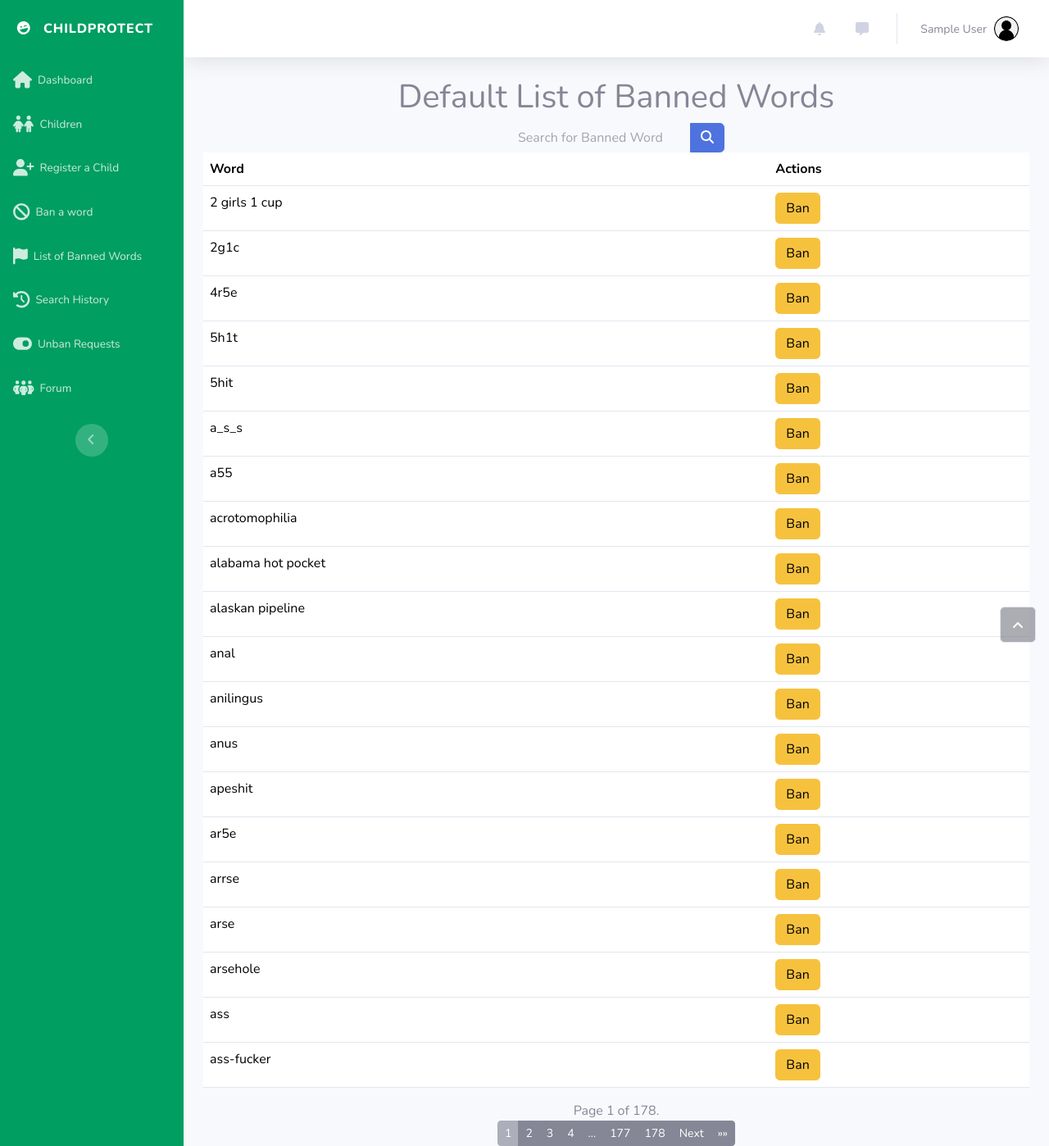
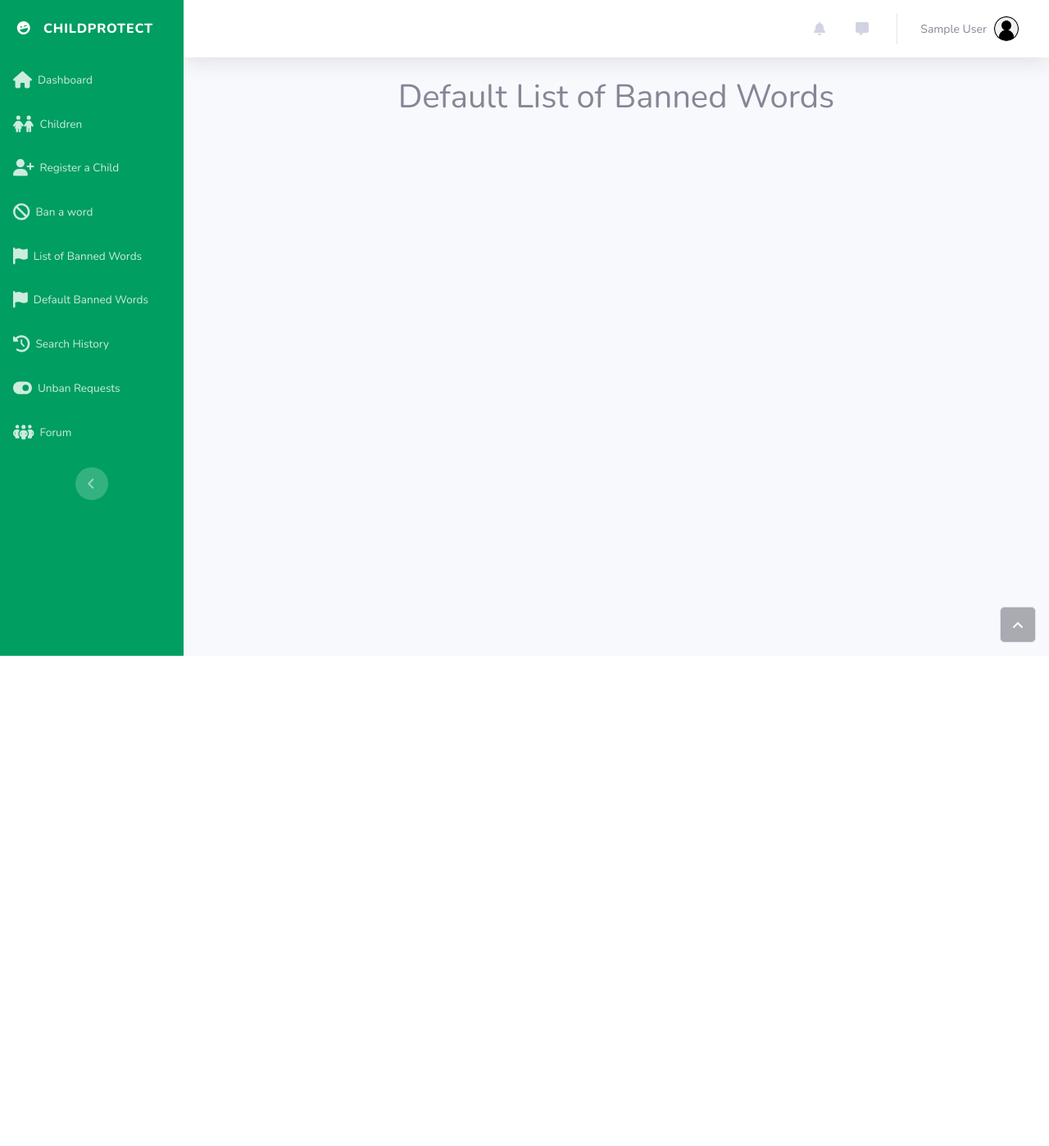
Before and after one commit to nafdev01/childprotect, a Django app: page /banned_word/default_list/ in a window 1280 px wide. Shown: the whole page at 82% size. After the commit the page ends 800 px from the top, so only its background shows below. Run offline with Django 4.2, Linux system fonts and the light colour scheme; a user stored in the database is signed in; tables that the repository leaves empty hold one stand-in row (values such as "Sample post"); parts of the project's set-up code (start-up, migrations or seed data) failed here and were passed over; some libraries are stand-ins or nearby versions.

Commit message:
updated banned by default failure

```diff
--- a/accounts/models.py
+++ b/accounts/models.py
@@ -205,6 +205,7 @@ class ChildProfile(models.Model):
         blank=True,
         help_text="Maximum number of searches allowed within the time period",
     )
+    banned_default_enabled = models.BooleanField(default=False)
 
     @property
     def banned(self):
--- a/safesearch/models.py
+++ b/safesearch/models.py
@@ -92,6 +92,13 @@ class BanReason(models.TextChoices):
     OBSCENITIES_AND_PROFANITY = "OP", "Obscenities and Profanity"
     VIOLENT_AND_DISTURBING_CONTENT = "VC", "Violent and Disturbing Content"
     OFFENSIVE_LANGUAGE = "OL", "Offensive Language"
+    DRUGS = "DR", "Drugs"
+    GAMBLING = "GB", "Gambling"
+    DATING = "DT", "Dating"
+    SOCIAL_MEDIA = "SM", "Social Media"
+    GAMES = "GM", "Games"
+    VIDEO_SITES = "VS", "Video Sites"
+    SHOPPING = "SH", "Shopping"
 
 
 # choices for the type of search
@@ -133,17 +140,11 @@ class BannedWord(models.Model):
         choices=BannedType.choices,
         default=BannedType.WORD,
     )
+    from_default = models.BooleanField(default=False)
 
     objects = models.Manager()
     banned = BannedManager()
     unbanned = UnbannedManager()
-
-    # def is_word_or_phrase(input_string):
-    #     input_string = input_string.strip()
-    #     if " " in input_string:
-    #         return BannedType.PHRASE
-    #     else:
-    #         return BannedType.WORD
 
     def save(self, *args, **kwargs):
         if " " in self.word:
@@ -261,23 +262,6 @@ class UnbanRequest(models.Model):
         ordering = ["-requested_on"]
 
 
-# choices for the type of search
-class DefaultBanCategory(models.TextChoices):
-    SHOPPING = "SH", "Shopping"
-    DRUGS = "DR", "Drugs"
-    GAMBLING = "GB", "Gambling"
-    DATING = "DT", "Dating"
-    SOCIAL_MEDIA = "SM", "Social Media"
-    ADULT_CONTENT = "AC", "Adult Content"
-    GAMES = "GM", "Games"
-    VIDEO_SITES = "VS", "Video Sites"
-    CYBERBULLYING = "CB", "Cyberbullying"
-    HATE_SPEECH = "HS", "Hate Speech"
-    VIOLENCE = "VL", "Violence"
-    PROFANITY = "PF", "Profanity"
-    INAPPROPRIATE_CONTENT = "IC", "Inappropriate Content"
-
-
 class BannedDefault(models.Model):
     """Model for Default Banned Words"""
 
@@ -287,8 +271,8 @@ class BannedDefault(models.Model):
     date_updated = models.DateTimeField(auto_now=True)
     category = models.CharField(
         max_length=2,
-        choices=DefaultBanCategory.choices,
-        default=DefaultBanCategory.INAPPROPRIATE_CONTENT,
+        choices=BanReason.choices,
+        default=BanReason.INAPPROPRIATE_CONTENT,
     )
     banned_type = models.CharField(
         max_length=2,
@@ -302,8 +286,8 @@ class BannedDefault(models.Model):
         super(BannedDefault, self).save(*args, **kwargs)
 
     class Meta:
-        verbose_name = "BannedDefault"
-        verbose_name_plural = "BannedDefaults"
+        verbose_name = "Banned Default"
+        verbose_name_plural = "Banned Defaults"
         unique_together = ["word", "category"]
 
     def __str__(self):
--- a/safesearch/views.py
+++ b/safesearch/views.py
@@ -339,48 +339,22 @@ def banned_word_list(request):
     return render(request, template_name, context)
 
 
-# show words from our default banned words list
+# default banned words list
 @parent_required
 def default_banned_word_list(request):
-    parent = request.user.parentprofile
+    parent = request.user
+    parent_profile = ParentProfile.objects.get(parent=parent)
 
-    # Specify the path to your CSV file
-    csv_file_path = os.path.join(settings.MEDIA_ROOT, "default_banned.csv")
+    # get parent's children
+    children_profiles = parent_profile.childprofile_set.all()
 
-    banned_words = []
-
-    # Open and read the CSV file
-    with open(csv_file_path, "r") as csv_file:
-        csv_data = csv.reader(csv_file, delimiter=",")
-        for row in csv_data:
-            for word in row:
-                banned_words.append(word)  # Assuming the words are in the first column
-
-    word = request.GET.get("word")
-
-    if word:
-        banned_words_list = [
-            word for word in banned_words if word and word.__contains__(word)
-        ]
-    else:
-        banned_words_list = banned_words
-
-    # Pagination with 20 banned words per page
-    paginator = Paginator(banned_words_list, 20)
-    page_number = request.GET.get("page", 1)
-
-    try:
-        banned_words = paginator.page(page_number)
-        banned_words.adjusted_elided_pages = paginator.get_elided_page_range(
-            page_number
-        )
-    except PageNotAnInteger:
-        banned_words = paginator.page(1)
-    except EmptyPage:
-        banned_words = paginator.page(paginator.num_pages)
+    default_banned_words = BannedDefault.objects.all()
 
     template_name = ("safesearch/banned_words_default.html",)
-    context = {"banned_words": banned_words}
+    context = {
+        "default_banned_words": default_banned_words,
+        "children_profiles": children_profiles,
+    }
     return render(request, template_name, context)
 
 
--- a/scripts/create_default.py
+++ b/scripts/create_default.py
@@ -1,12 +1,12 @@
 import csv
-from safesearch.models import BannedDefault, DefaultBanCategory
+from safesearch.models import BannedDefault, BanReason
 from django.db.utils import IntegrityError
 
 
 def run():
     counter = 0
     # Open the CSV file in read mode
-    with open("static/csv_files/gaming.csv", mode="r") as file:
+    with open("static/csv_files/shopping.csv", mode="r") as file:
         # Create a CSV reader
         csv_reader = csv.reader(file)
 
@@ -17,7 +17,7 @@ def run():
                 # Create a new BannedDefault object
                 try:
                     banned_default = BannedDefault.objects.create(
-                        word=word, category=DefaultBanCategory.GAMES
+                        word=word, category=BanReason.SHOPPING
                     )
                     banned_default.save()
                     counter += 1
--- a/templates/base.html
+++ b/templates/base.html
@@ -76,6 +76,12 @@
             <a class=" nav-link" href="{% url 'banned_words' %}" title="List of Banned Words">
               <i class="fa-solid fa-flag fa-xl"></i>
               &nbsp;<span>List of Banned Words</span>
+            </a>
+          </li>
+          <li class="nav-item banned-link">
+            <a class=" nav-link" href="{% url 'banned_words_default' %}" title="List of Banned Words">
+              <i class="fa-solid fa-flag fa-xl"></i>
+              &nbsp;<span>Default Banned Words</span>
             </a>
           </li>
           <li class="nav-item">
--- a/templates/safesearch/banned_words_default.html
+++ b/templates/safesearch/banned_words_default.html
@@ -1,5 +1,6 @@
 <!-- safesearch/search.html -->
 {% extends 'base.html' %}
+{% load static %}
 {% load django_bootstrap5 %}
 
 {% block title %}Default List of Banned Words{% endblock title %}
@@ -11,54 +12,31 @@
 {% endblock header %}
 
 {% block content %}
-<div class="d-flex justify-content-center mx-auto">
-    <form class="d-inline-block mx-auto" method="get" action="{% url 'banned_words' %}">
-        <div class="input-group">
-            <input class="bg-light form-control border-0 small" type="search" placeholder="Search for Banned Word"
-                name="word">
-            <button class="btn btn-primary py-0" type="submit">
-                <i class="fas fa-search"></i>
-            </button>
-        </div>
-    </form>
+
+<div class="container-2">
+
 </div>
 
-<div class="container">
-    <table class="table">
-        <thead>
-            <tr>
-                <th scope="col">Word</th>
-                <th scope="col">Actions</th>
-            </tr>
-        </thead>
-        <tbody>
-
-            {% if banned_words %}
-            {% for banned_word in banned_words %}
-            <tr>
-                <td>{{ banned_word }}</td>
-                <td>
-                    <a class="btn btn-warning" href="#">
-                        Ban
-                    </a>
-                </td>
-            </tr>
-            {% endfor %}
-            {% else %}
-            {% if request.GET.word %}
-            <p>The word isnt in database</p>
-            {% else %}
-            <p>You have no banned words yet</p>
-            {% endif %}
-            {% endif %}
+{% endblock content %}
 
 
+{% block cucstom_js %}
+<script>
+    function toggleSelectAll(child_profile_id) {
+        name = 'category' + child_profile_id + '_';
+        var ele = document.getElementsByName('ban_for');
+        if (checkAll.checked) {
+            for (var i = 0; i < ele.length; i++) {
+                if (ele[i].type == 'checkbox')
+                    ele[i].checked = true;
+            }
+        } else {
+            for (var i = 0; i < ele.length; i++) {
+                if (ele[i].type == 'checkbox')
+                    ele[i].checked = false;
+            }
+        }
+    }
 
-        </tbody>
-
-    </table>
-
-</div>
-{% include "safesearch/includes/pagination.html" with page=banned_words %}
-
-{% endblock content %}
+</script>
+{% endblock cucstom_js %}
```
Also changed, not shown: accounts/views.py (+38 -3 lines), templates/accounts/settings.html (+68 -6 lines), accounts/migrations/0029_childprofile_banned_default_enabled.py (added), safesearch/migrations/0037_alter_banneddefault_options_bannedword_from_default_and_more.py (added), safesearch/migrations/0038_alter_banneddefault_category_alter_bannedword_reason_and_more.py (added).
